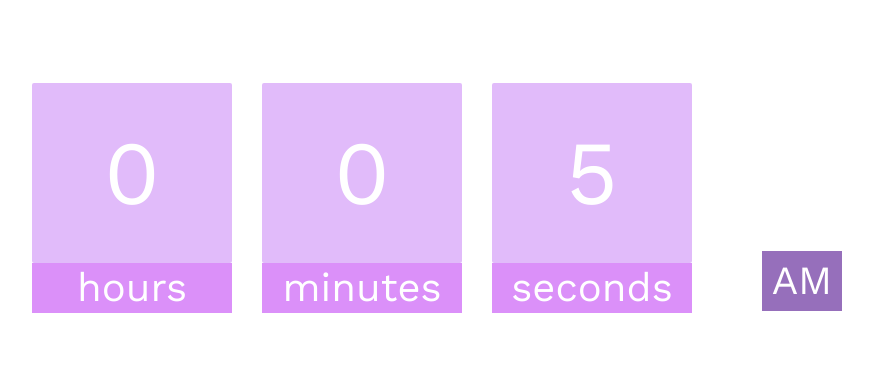
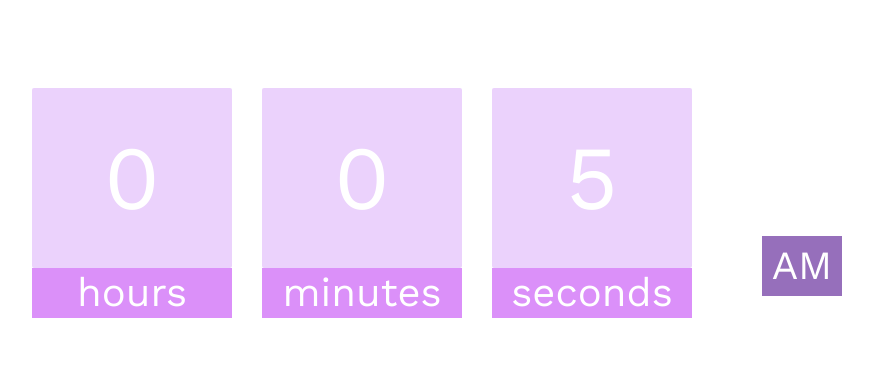
Before and after one commit to mamuka111/digital-clock, a plain HTML site: page index.html in a window 1280 px wide. Shown: the part 217-583 px from the top of the page, without its empty margins (203-1076 px from the left). Drawn offline with nearby package versions, Linux system fonts and the light colour scheme.

Commit message:
finished

```diff
--- a/style.css
+++ b/style.css
@@ -25,8 +25,8 @@ section{
 .header{
     color: #ffff;
     font-family: 'Work Sans', sans-serif;
-    font-size: 50px;
-    width: 450px;
+    font-size: 60px;
+    width: 500px;
 }
 .rightLast{
     color: #ffff;
@@ -51,7 +51,7 @@ section{
 }
 .div1{
 
-    background-color:rgb(215,165,249,0.75);
+    background-color:rgb(215,165,249,0.5);
     color: rgb(255,255,255, 1);
     height: 180px;
     width: 200px;
@@ -75,7 +75,7 @@ section{
 
 }
 .div3{
-    background-color:rgb(215,165,249,0.75);
+    background-color:rgb(215,165,249,0.5);
     color: rgb(255,255,255, 1);
     height: 180px;
     width: 200px;
@@ -98,7 +98,7 @@ section{
     font-family: 'Work Sans', sans-serif;
 }
 .div5{
-    background-color:rgb(215,165,249,0.75);
+    background-color:rgb(215,165,249,0.5);
     color: rgb(255,255,255, 1);
     height: 180px;
     width: 200px;
@@ -129,5 +129,5 @@ font-size: 40px;
 display: flex;
 justify-content: center;
 align-items: center;
-margin-top: 145px;
+margin-top: 105px;
 }
```
